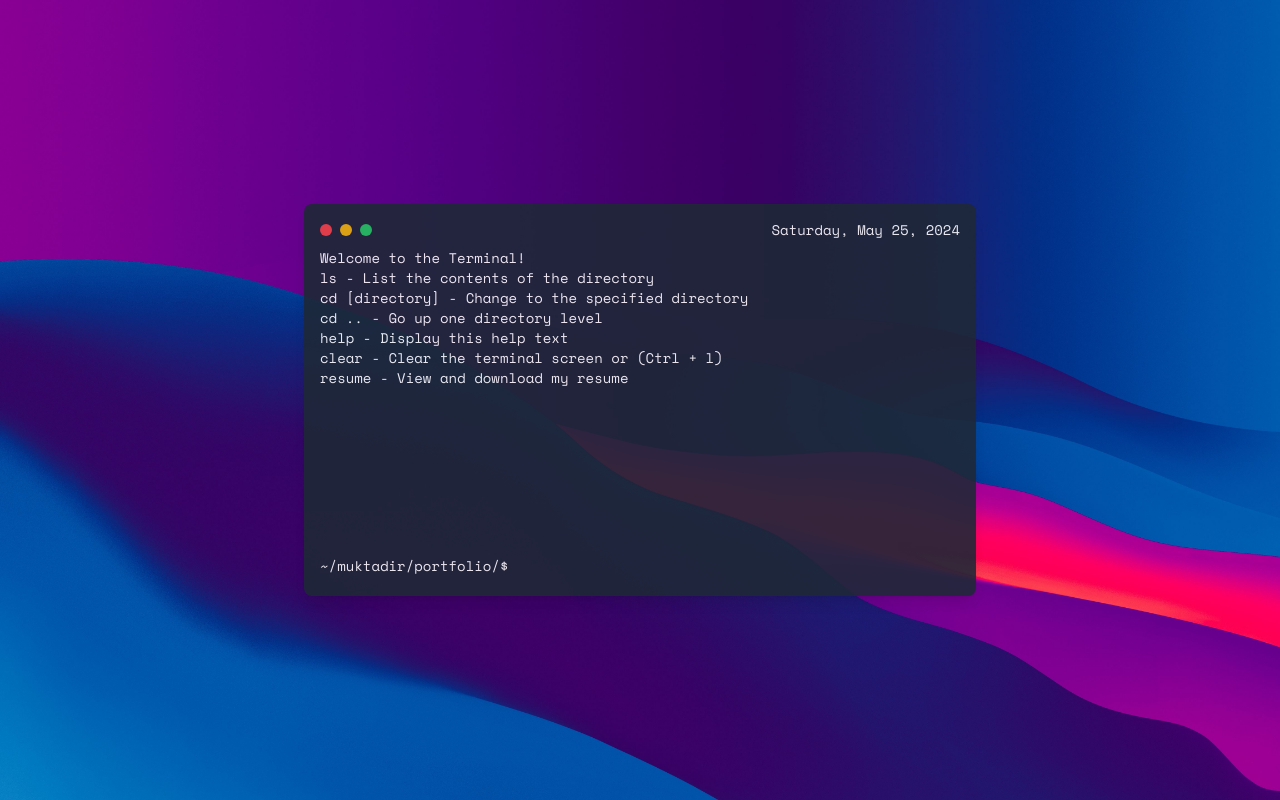
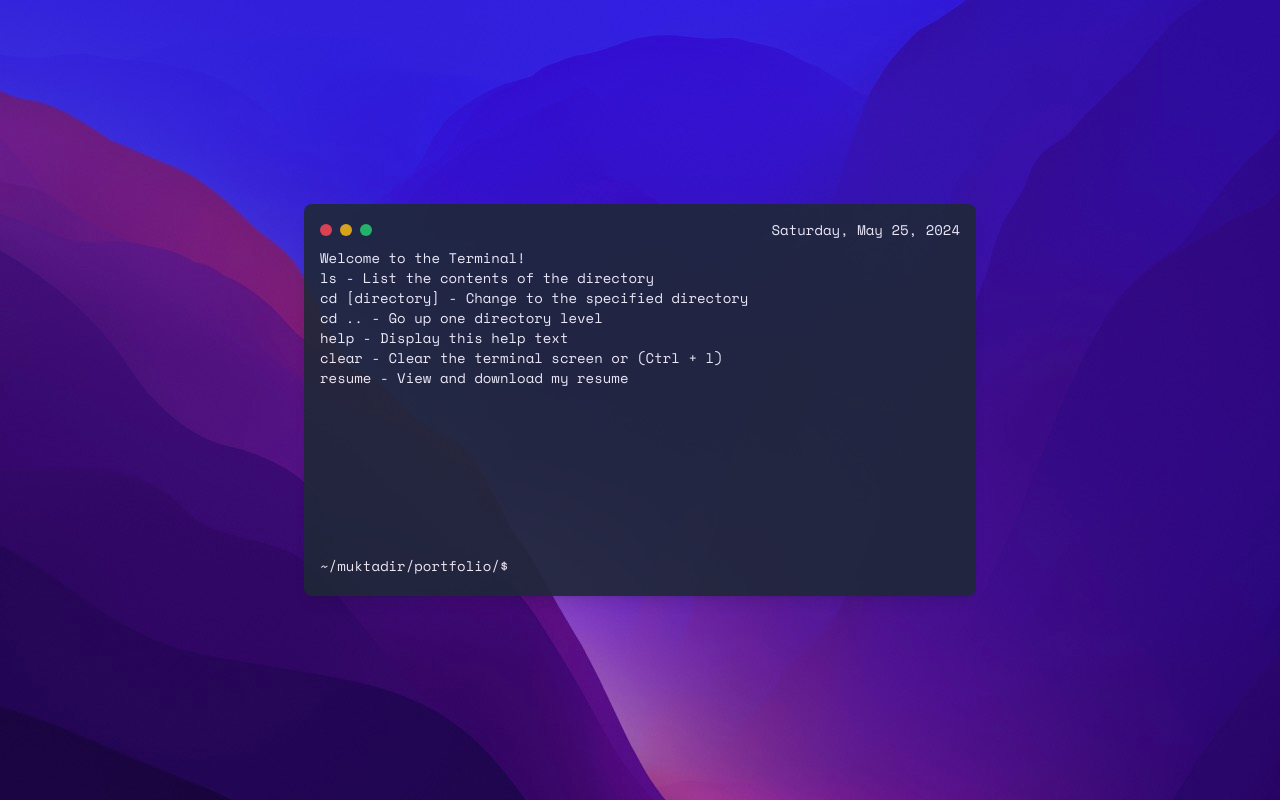
Before and after one commit to AAMuktadir/webterminal, a Next.js app: page / in a window 1280 px wide. Built offline with nearby package versions, Linux system fonts and the light colour scheme.

Commit message:
bg change

```diff
--- a/components/terminal.jsx
+++ b/components/terminal.jsx
@@ -152,7 +152,7 @@
   };
 
   return (
-    <div className="flex flex-col items-center justify-center min-h-screen bg-[url('/img/background/background_large-2.jpeg')] p-4 bg-cover">
+    <div className="flex flex-col items-center justify-center min-h-screen bg-[url('/img/background/background_large.jpeg')] p-4 bg-cover">
       <div className="terminal bg-gray-800 opacity-90 p-4 rounded-lg sm:shadow-lg w-full max-w-2xl">
         <TerminalHeader />
         <TerminalOutput output={output} />
```
